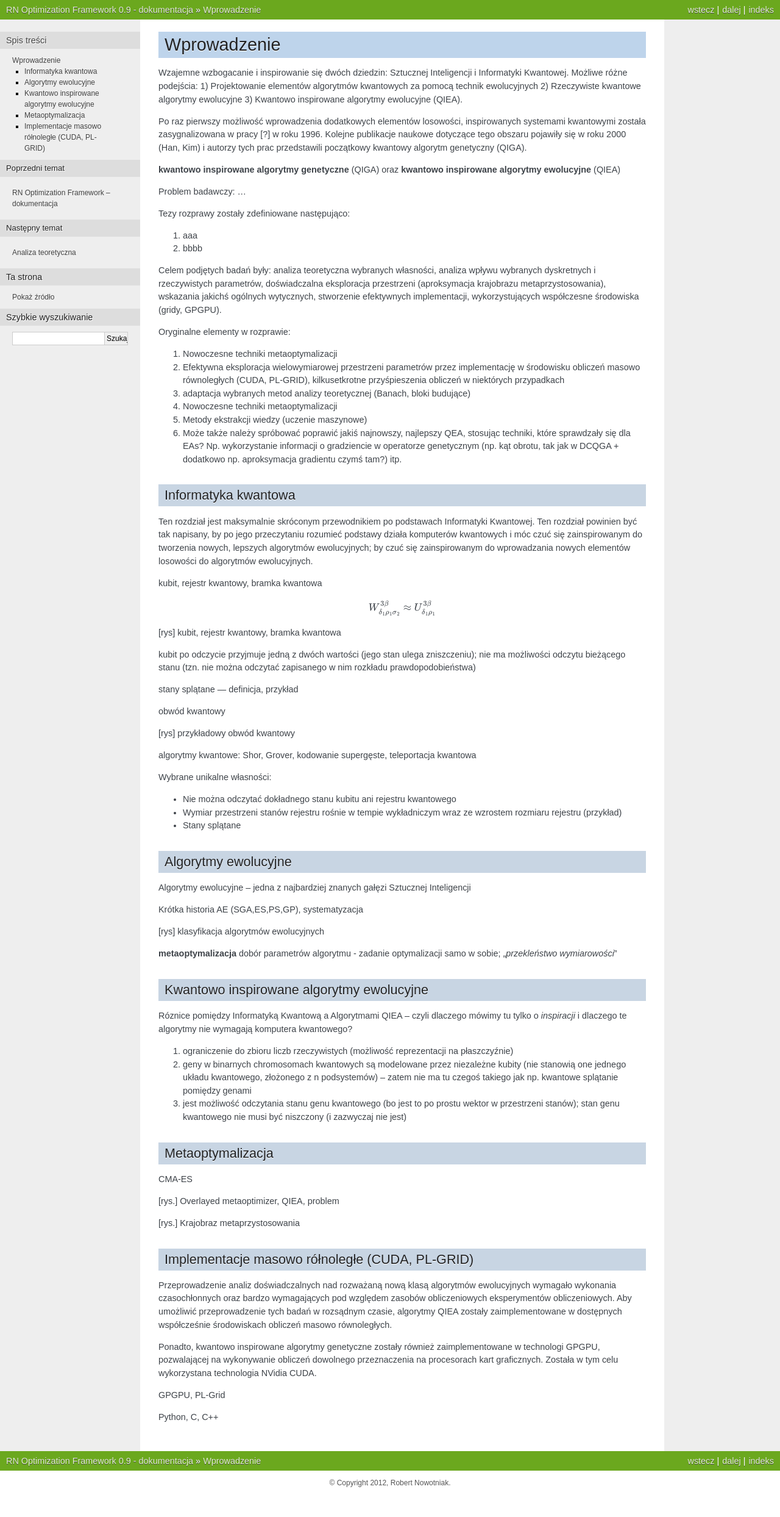
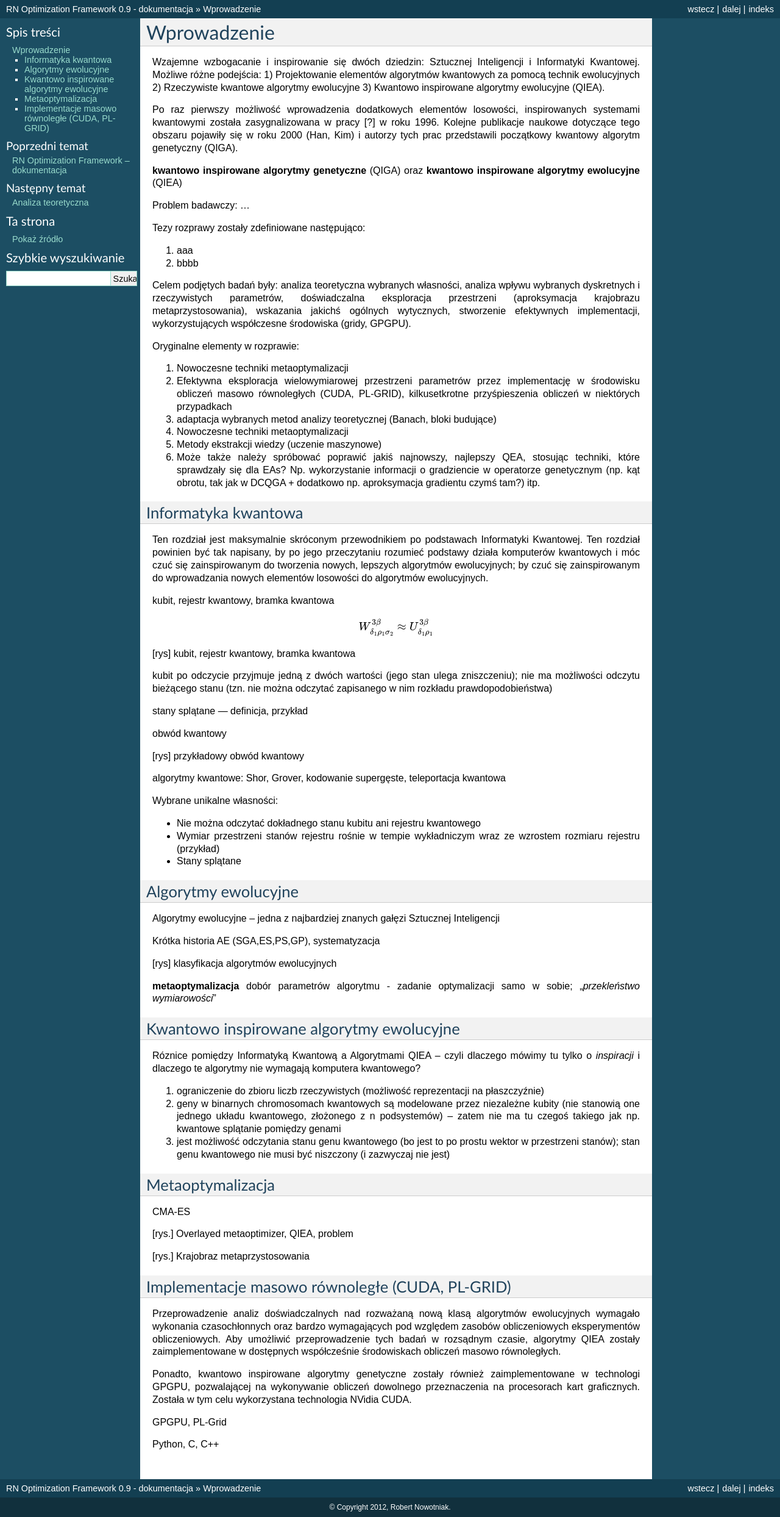
Before and after one commit to rnowotniak/qopt, a Sphinx documentation site: the page built from doc/introduction.rst, in a window 1280 px wide. Shown: the whole page at 61% size. Built offline with Sphinx 7.4.7, drawn with Linux system fonts in a browser that asks for light colours; formulas are drawn with MathJax 3; before the commit the page ends 2451 px from its top, so only the background shows below that.

```diff
--- a/doc/conf.py
+++ b/doc/conf.py
@@ -25,7 +25,9 @@ import sys, os
 
 # Add any Sphinx extension module names here, as strings. They can be extensions
 # coming with Sphinx (named 'sphinx.ext.*') or your custom ones.
-extensions = ['sphinx.ext.autodoc', 'sphinx.ext.pngmath']
+extensions = ['sphinx.ext.autodoc', 'sphinx.ext.pngmath', 'sphinx.ext.todo']
+
+todo_include_todos = True
 
 # Add any paths that contain templates here, relative to this directory.
 templates_path = ['_templates']
@@ -91,7 +93,7 @@ pygments_style = 'sphinx'
 
 # The theme to use for HTML and HTML Help pages.  See the documentation for
 # a list of builtin themes.
-html_theme = 'nature'
+html_theme = 'default' # nature
 
 # Theme options are theme-specific and customize the look and feel of a theme
 # further.  For a list of options available for each theme, see the
--- a/doc/introduction.rst
+++ b/doc/introduction.rst
@@ -101,7 +101,7 @@ CMA-ES
 
 [rys.] Krajobraz metaprzystosowania
 
-Implementacje masowo rółnoległe (CUDA, PL-GRID)
+Implementacje masowo równoległe (CUDA, PL-GRID)
 -----------------------------------------------
 Przeprowadzenie analiz doświadczalnych nad rozważaną nową klasą algorytmów
 ewolucyjnych wymagało wykonania czasochłonnych oraz bardzo wymagających pod
--- a/notatki.txt
+++ b/notatki.txt
@@ -331,3 +331,6 @@ has been stored in the temporary directory: /tmp/report-2010-05-23-13.39.03
 
 
 --------8<--------8<--------8<--------8<--------8<--------8<--------8<
+
+
+https://www.researchgate.net/post/Is_there_any_fast_way_to_figure_out_if_my_research_idea_is_new_or_not11?pli=1&login=rnowotniak@kis.p.lodz.pl&ch=reg&cp=re74_a_p4
```
Also changed, not shown: doc/main.rst (+55 -8 lines).
